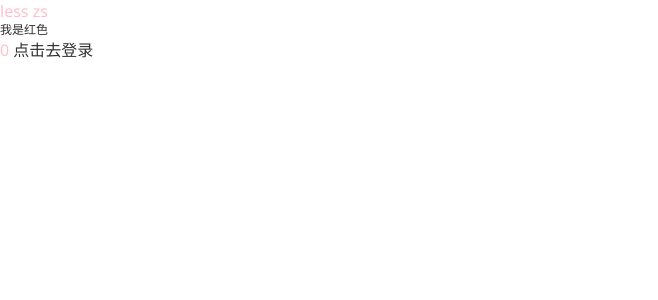
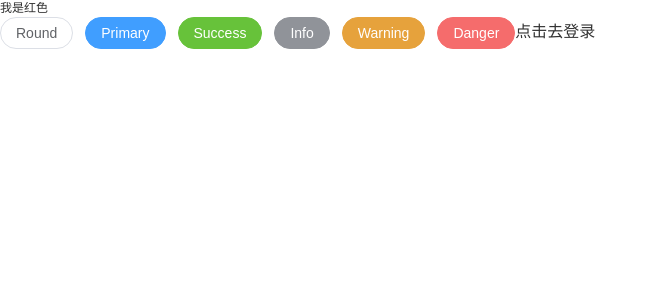
Before and after one commit to guoyuchang1997/ts-vue3, a Vue app: page /#/ in a window 1280 px wide. Shown: the top 300 px of the page, without its empty margins (0-658 px from the left). Built offline with nearby package versions, Linux system fonts and the light colour scheme; no server answers.

Commit message:
elment plus引入

```diff
--- a/package.json
+++ b/package.json
@@ -10,6 +10,7 @@
   },
   "dependencies": {
     "axios": "^1.4.0",
+    "element-plus": "^2.3.5",
     "pinia": "^2.1.3",
     "vue": "^3.2.47",
     "vue-router": "^4.2.2"
--- a/src/components/home/index.vue
+++ b/src/components/home/index.vue
@@ -1,29 +1,17 @@
 <template>
   <div class="btn">
-    less
-    {{ user.name }}
     <div class="color fs-xs">我是红色</div>
-    {{ counter.count }}
+    <el-button round>Round</el-button>
+    <el-button type="primary" round>Primary</el-button>
+    <el-button type="success" round>Success</el-button>
+    <el-button type="info" round>Info</el-button>
+    <el-button type="warning" round>Warning</el-button>
+    <el-button type="danger" round>Danger</el-button>
     <router-link to="login">点击去登录</router-link>
   </div>
 </template>
 
 <script setup lang="ts" name="home">
-// import { storeToRefs } from 'pinia'
-// const { count, double } = storeToRefs(counter)
-const { counter, user } = useStore();
-import useStore from "@/store/index.js";
-const api = inject<any>("$api");
-/**
- *  数量
- */
-const num = ref(123);
-console.log(num.value, "这是ref");
-
-onMounted(async () => {
-  const res = await api.getPlatform();
-  console.log(res);
-});
 </script>
 
 <style scoped lang="less">
--- a/src/components/login/index.vue
+++ b/src/components/login/index.vue
@@ -1,8 +1,38 @@
 <template>
-  <div>路由二页面</div>
-  <router-link to="/">点击去首页</router-link>
+  <div class="btn">
+    less
+    {{ user.name }}
+    <div class="color fs-xs">我是红色</div>
+    {{ counter.count }}
+
+    <div>路由二页面</div>
+    <router-link to="/">点击去首页</router-link>
+  </div>
 </template>
 
-<script setup lang="ts"></script>
+<script setup lang="ts" name="home">
+// import { storeToRefs } from 'pinia'
+// const { count, double } = storeToRefs(counter)
+const { counter, user } = useStore();
+import useStore from "@/store/index.js";
+const api = inject<any>("$api");
+/**
+ *  数量
+ */
+const num = ref(123);
+console.log(num.value, "这是ref");
 
-<style scoped lang="less"></style>
+onMounted(async () => {
+  const res = await api.getPlatform();
+  console.log(res);
+});
+</script>
+
+<style scoped lang="less">
+.btn {
+  color: pink;
+  .color {
+    color: @van-gray-5;
+  }
+}
+</style>
--- a/src/main.ts
+++ b/src/main.ts
@@ -3,10 +3,13 @@ import App from "./App.vue";
 import "@/assets/style/common.less";
 import router from "@/router/index.js";
 import Api from "@/api/index.js";
+import ElementPlus from 'element-plus'
+import 'element-plus/theme-chalk/index.css'
 import { createPinia } from "pinia";
 const pinia = createPinia();
 const app = createApp(App);
 app.use(router);
+app.use(ElementPlus);
 app.use(pinia);
 app.provide("$api", Api);
 app.mount("#app");
```
Also changed, not shown: 2 other files (tests, documents, lock files or other folders).
